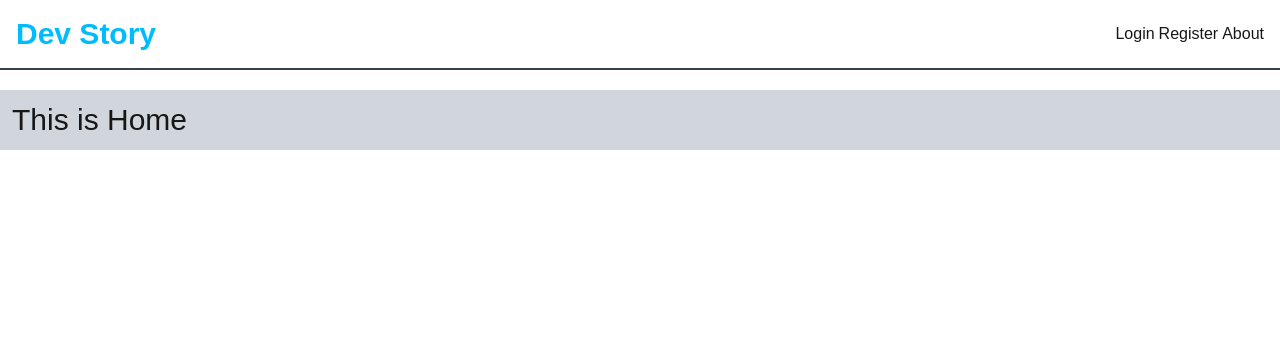
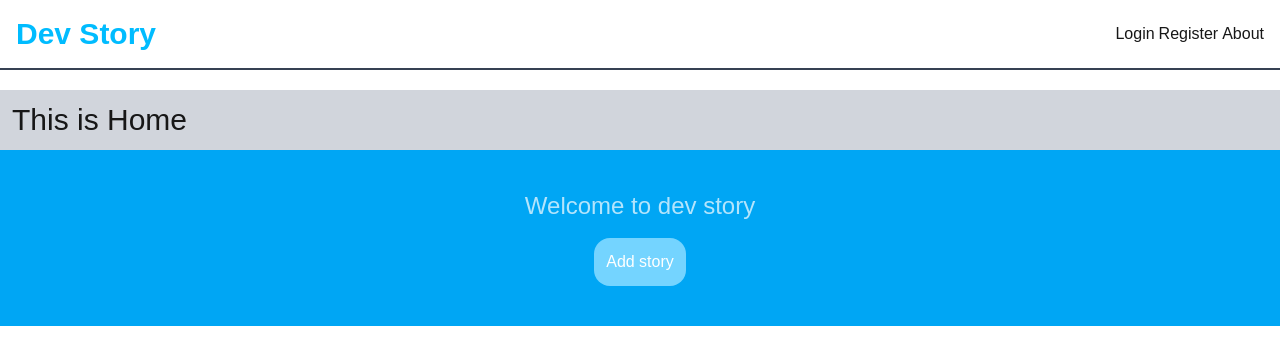
Before and after one commit to ArifulIslam016/Next-js-Exploration, a Next.js app: page / in a window 1280 px wide. Shown: the top 364 px of the page. Built offline with nearby package versions, Linux system fonts and the light colour scheme.

Commit message:
logic based with password navigation added on clicking add story

```diff
--- /dev/null
+++ b/src/Components/Banner/Banner.jsx
@@ -0,0 +1,21 @@
+'use client'
+import { useRouter } from 'next/navigation';
+import React from 'react';
+
+const Banner = () => {
+const router=useRouter()
+    const handleAddStory=()=>{
+        const Password=prompt("Enter password")
+        if(Password=='1234'){
+            router.push("/dashboard")
+        }
+    }
+    return (
+        <div className='text-center bg-sky-500 p-10 space-y-4'>
+          <h1 className='text-2xl text-white/70'>Welcome to dev story</h1>
+          <button onClick={handleAddStory} className='bg-sky-300 p-3 rounded-2xl text-white cursor-pointer hover:bg-sky-600'>Add story</button>
+        </div>
+    );
+};
+
+export default Banner;
--- /dev/null
+++ b/src/app/dashboard/page.jsx
@@ -0,0 +1,11 @@
+import React from 'react';
+
+const Dashboard = () => {
+    return (
+        <div>
+        <h1>This is dashboard section</h1>
+        </div>
+    );
+};
+
+export default Dashboard;
--- a/src/app/page.jsx
+++ b/src/app/page.jsx
@@ -1,3 +1,4 @@
+import Banner from "@/Components/Banner/Banner";
 import Title from "@/Components/Title";
 import Image from "next/image";
 
@@ -5,6 +6,7 @@ export default function Home() {
   return (
    <div>
     <Title>This is Home </Title>
+      <Banner></Banner>
    </div>
   );
 }
```
